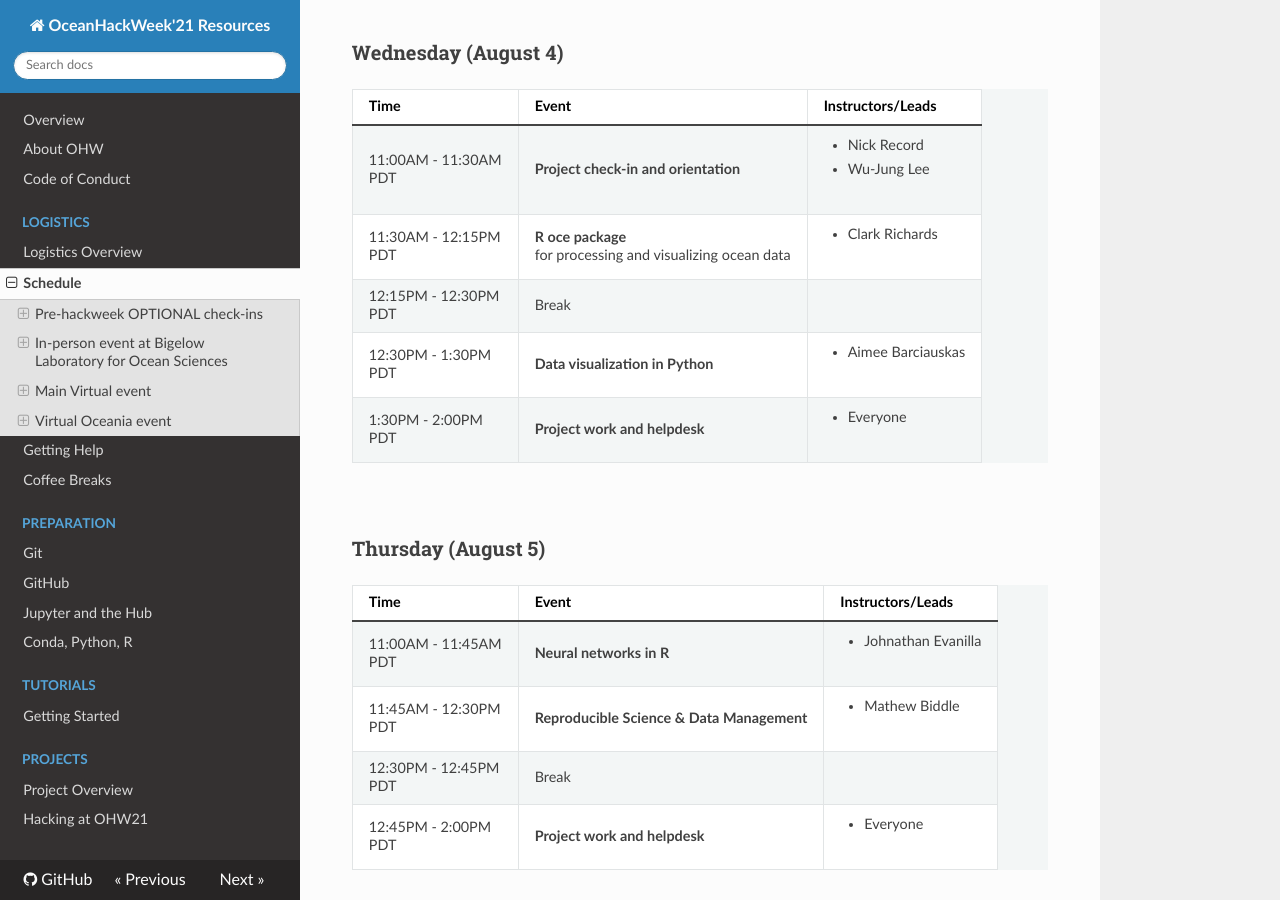
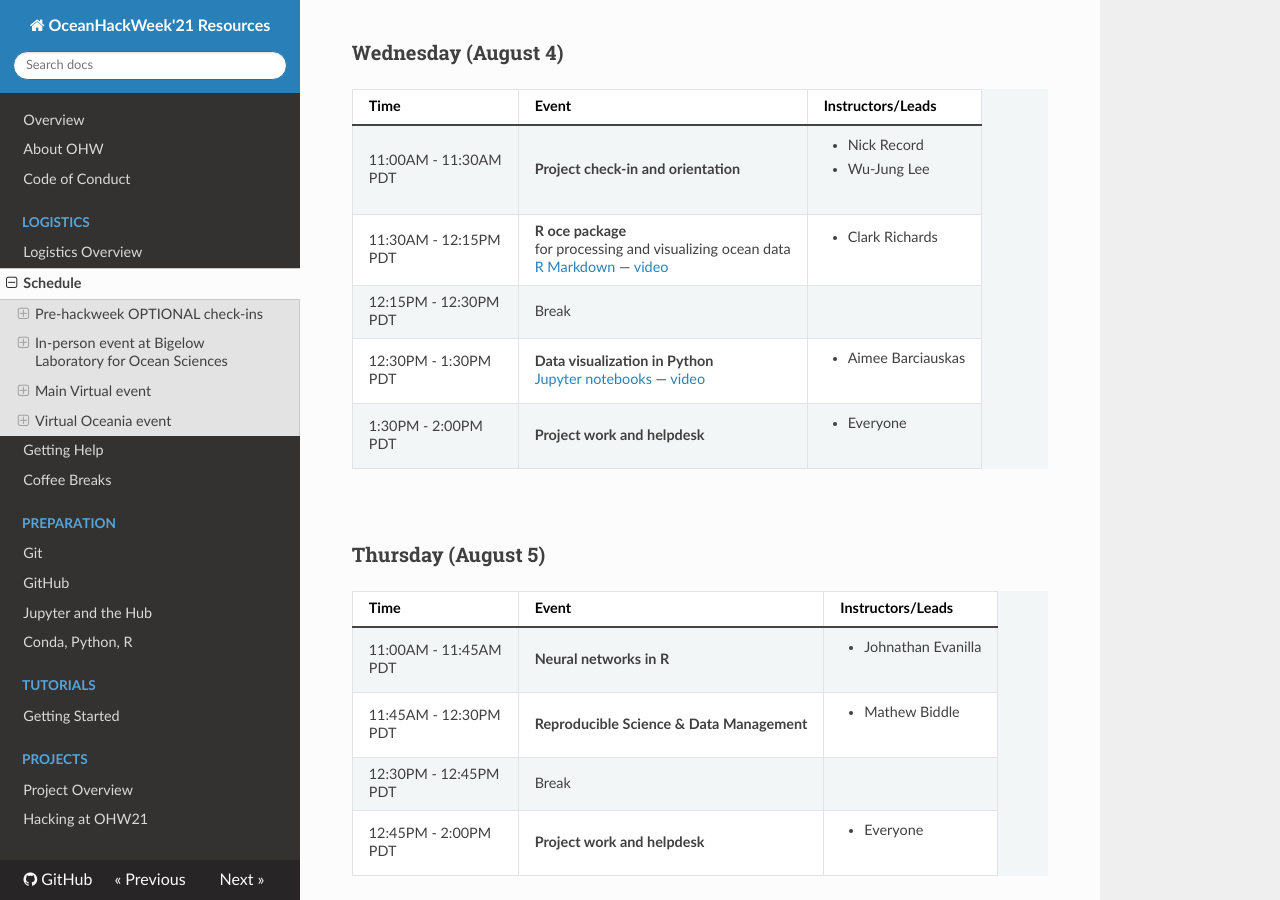
Before and after one commit to oceanhackweek/ohw-resources, an MkDocs documentation site: the page built from docs/schedule.md, in a window 1280 px wide and 900 px high, scrolled down 3919 px. Built offline with MkDocs 1.6.1, drawn with Linux system fonts in a browser that asks for light colours; nearby versions of some CDN libraries.

Commit message:
added links to code and recordings for Wednesday tutorials

```diff
--- a/docs/schedule.md
+++ b/docs/schedule.md
@@ -421,7 +421,9 @@ All times listed below for the main virtual event are in [PDT (UTC-7)](https://w
       <td>11:30AM - 12:15PM<br>PDT</td>
       <td>
         <strong>R oce package</strong>
-        <br>for processing and visualizing ocean data
+        <br>for processing and visualizing ocean data<br>
+        <a href="https://github.com/oceanhackweek/ohw-tutorials/tree/master/oce">R Markdown</a>
+        &mdash; <a href="https://www.youtube.com/watch?v=_1KhCMeEsY0&list=PLA6PlfxWZPLTPQ_OIr3dDPF9FRiHQXoVF&index=2">video</a>
       </td>
       <td>
         <ul><li>Clark Richards</li></ul>
@@ -435,7 +437,9 @@ All times listed below for the main virtual event are in [PDT (UTC-7)](https://w
     <tr>
       <td>12:30PM - 1:30PM<br>PDT</td>
       <td>
-        <strong>Data visualization in Python</strong>
+        <strong>Data visualization in Python</strong><br>
+        <a href="https://github.com/oceanhackweek/ohw-tutorials/tree/master/data-viz/tutorial">Jupyter notebooks</a>
+        &mdash; <a href="https://www.youtube.com/watch?v=uQbpoY_2G8Q&list=PLA6PlfxWZPLTPQ_OIr3dDPF9FRiHQXoVF&index=2">video</a>
       </td>
       <td>
         <ul><li>Aimee Barciauskas</li></ul>
```
